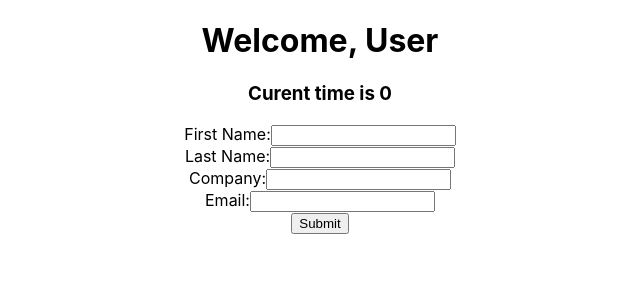
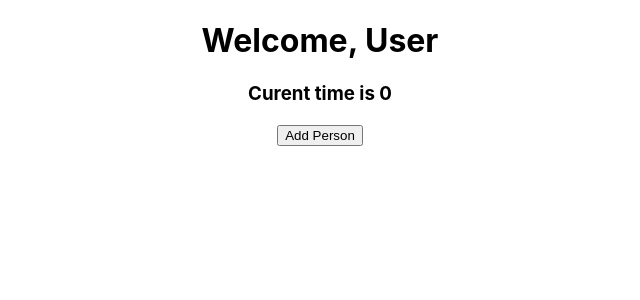
Before and after one commit to Beauma/pivottracker, a React (Create React App) app: page / in a window 1280 px wide. Shown: the top 300 px of the page, without its empty margins (320-960 px from the left). Built offline with nearby package versions, Linux system fonts and the light colour scheme; no server answers.

Commit message:
Added addController, will have to refactor

```diff
--- a/src/App.js
+++ b/src/App.js
@@ -2,7 +2,8 @@ import React, {useState, useEffect} from 'react';
 import logo from './logo.svg';
 import './App.css';
 import { Welcome } from './components/Welcome';
-import AddForm from './components/AddForm';
+import AddPersonForm from './components/AddPersonForm';
+import AddController from "./components/AddController";
 
 function App() {
   const [currentTime, setCurrentTime] = useState(0);
@@ -17,7 +18,7 @@ function App() {
   return (
     <div className="App">
       <Welcome name="User" time={currentTime} />
-      <AddForm />
+      <AddController />
     </div>
   );
 }
--- /dev/null
+++ b/src/components/AddController.js
@@ -0,0 +1,30 @@
+import React, { Component } from 'react';
+import AddPersonForm from './AddPersonForm'
+
+class AddController extends Component {
+
+    constructor(props) {
+        super(props);
+
+        this.state = { showMessage: false }
+
+        this.showMessage = this.showMessage.bind(this);
+    }
+
+    showMessage(event) {
+        this.setState({
+            showMessage: true
+        });
+    }
+
+    render() {
+        return (
+            <div>
+            <button onClick={this.showMessage}>Add Person</button>
+            { this.state.showMessage && <AddPersonForm /> }
+            </div>
+        )
+    }
+}
+
+export default AddController;
--- a/src/components/AddForm.js
+++ b/src/components/AddPersonForm.js
@@ -1,6 +1,6 @@
 import React, { Component } from 'react';
 
-class AddForm extends Component {
+class AddPersonForm extends Component {
 
     constructor(props) {
         super(props);
@@ -26,7 +26,7 @@ class AddForm extends Component {
   }
 
   handleSubmit(event) {
-    console.log(this.state);
+    //push to API
     const fetched = fetch('/add-people', {
         method: 'POST',
         headers: {
@@ -34,6 +34,13 @@ class AddForm extends Component {
           },
         body: JSON.stringify(this.state)
     });
+    //Clear form
+    this.setState({
+        firstName: '',
+        lastName: '',
+        company: '',
+        email: ''
+      });
     event.preventDefault();
   }
 
@@ -82,4 +89,4 @@ class AddForm extends Component {
   }
 }
 
-export default AddForm;
+export default AddPersonForm;
```
